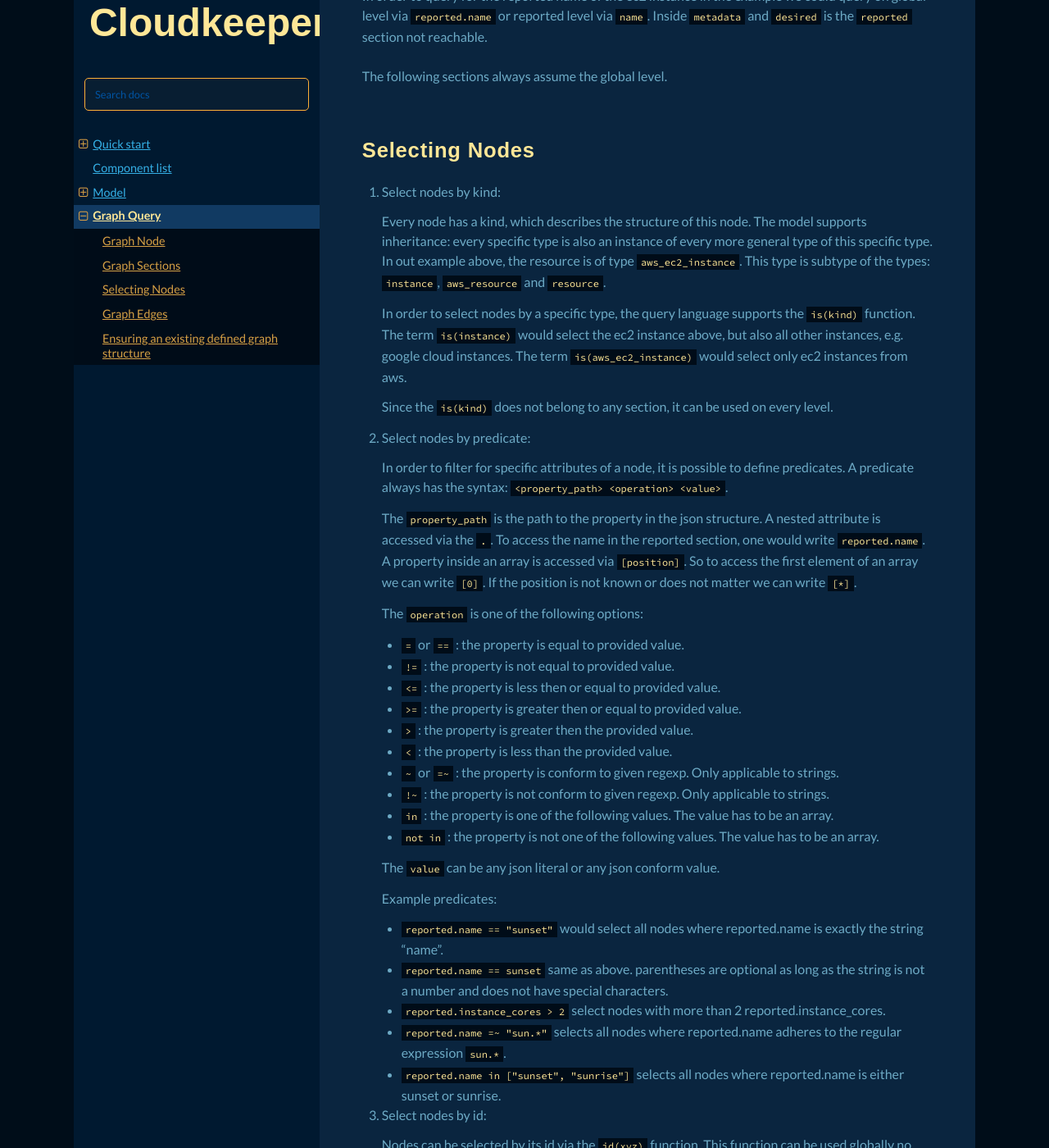
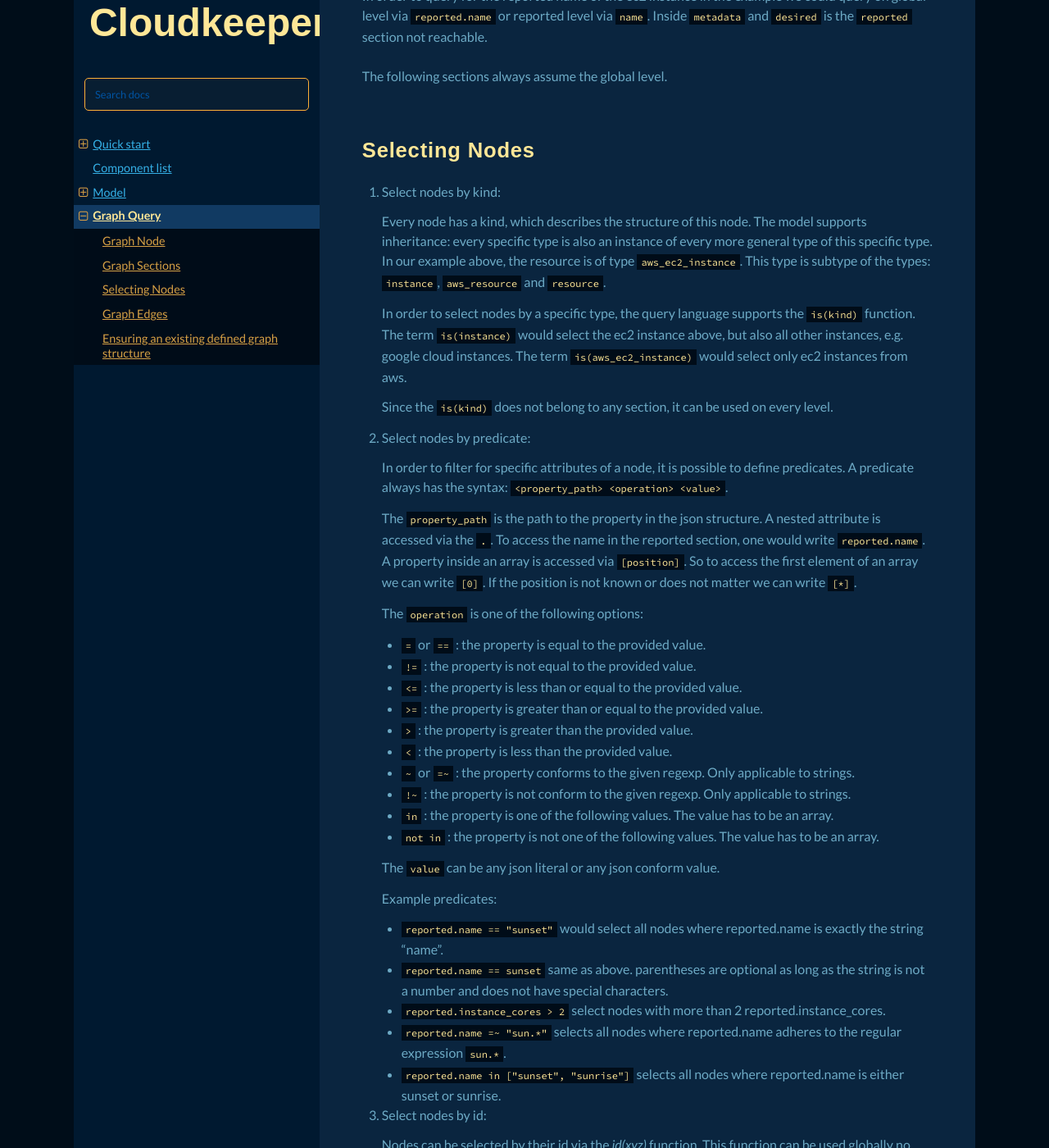
Before and after one commit to someengineering/fixinventory, a Sphinx documentation site: the page built from docs/source/query.rst, in a window 1280 px wide and 1400 px high, scrolled down 2089 px. Shown: the whole window at 82% size. Built offline with Sphinx 7.4.7 and the Read the Docs theme 2.0.0, drawn with Linux system fonts in a browser that asks for light colours; some web fonts are replaced; some of the changed text lies outside the part shown.

Commit message:
clarification for some items in Graph Query -> Graph Edges section (#265)
Co-authored-by: Neil Scholten <neil@some.engineering>

```diff
--- a/docs/source/query.rst
+++ b/docs/source/query.rst
@@ -111,7 +111,7 @@
 
     Every node has a kind, which describes the structure of this node.
     The model supports inheritance: every specific type is also an instance of
-    every more general type of this specific type. In out example above, the resource
+    every more general type of this specific type. In our example above, the resource
     is of type ``aws_ec2_instance``.
     This type is subtype of the types: ``instance``, ``aws_resource`` and ``resource``.
 
@@ -136,14 +136,14 @@
 
     The ``operation`` is one of the following options:
 
-    - ``=`` or ``==`` : the property is equal to provided value.
-    - ``!=`` : the property is not equal to provided value.
-    - ``<=`` : the property is less then or equal to provided value.
-    - ``>=`` : the property is greater then or equal to provided value.
-    - ``>``  : the property is greater then the provided value.
+    - ``=`` or ``==`` : the property is equal to the provided value.
+    - ``!=`` : the property is not equal to the provided value.
+    - ``<=`` : the property is less than or equal to the provided value.
+    - ``>=`` : the property is greater than or equal to the provided value.
+    - ``>``  : the property is greater than the provided value.
     - ``<``  : the property is less than the provided value.
-    - ``~`` or ``=~``   : the property is conform to given regexp. Only applicable to strings.
-    - ``!~``  : the property is not conform to given regexp. Only applicable to strings.
+    - ``~`` or ``=~``   : the property conforms to the given regexp. Only applicable to strings.
+    - ``!~``  : the property is not conform to the given regexp. Only applicable to strings.
     - ``in``  : the property is one of the following values. The value has to be an array.
     - ``not in`` : the property is not one of the following values. The value has to be an array.
 
@@ -160,7 +160,7 @@
 
 #.  Select nodes by id:
 
-    Nodes can be selected by its id via the ``id(xyz)`` function.
+    Nodes can be selected by their id via the `id(xyz)` function.
     This function can be used globally no matter which section is used.
 
 #.  Combine selections
@@ -278,6 +285,7 @@
 graph without selecting the related nodes.
 
 Example: We want to select all ALB target groups where there is no EC2 instance using the ALB.
+
 ::
 
     is(aws_alb_target_group) with (empty, <-- is(aws_ec2_instance))
```
Also changed, not shown: other parts of docs/source/query.rst (+8 -1 lines).
